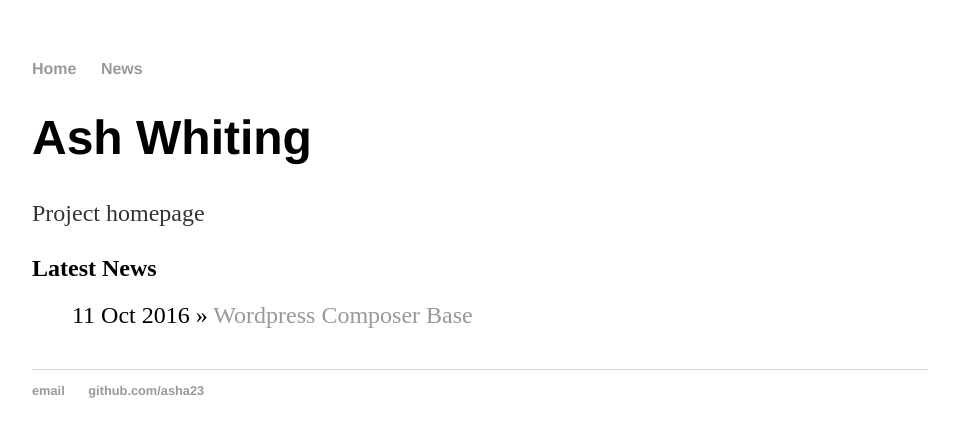
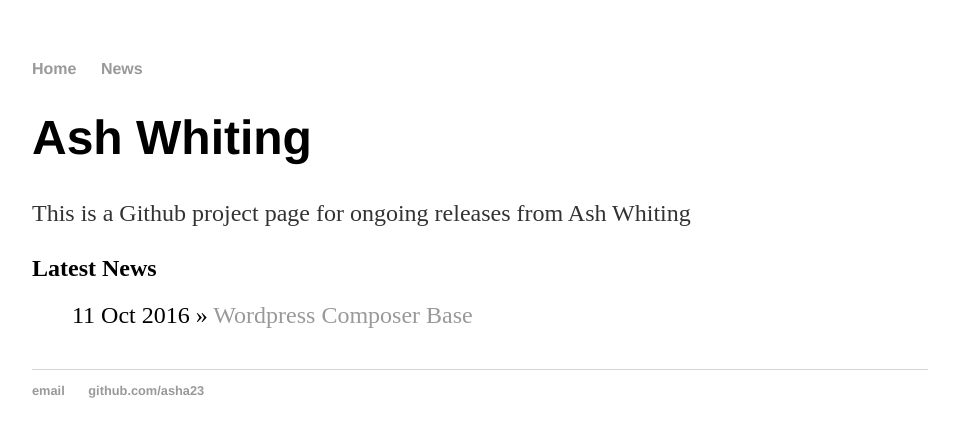
Before and after one commit to asha23/asha23.github.io, a Jekyll site: the page built from index.html, in a window 1280 px wide. Shown: the top 437 px of the page, without its empty margins (160-1119 px from the left). Built offline with Jekyll 4.4.1, drawn with Linux system fonts in a browser that asks for light colours.

Commit message:
Update index.html

```diff
--- a/index.html
+++ b/index.html
@@ -4,5 +4,5 @@ title: Ash Whiting
 ---
 <div class="blurb">
 	<h1>Ash Whiting</h1>
-	<p>Project homepage</p>
+	<p>This is a Github project page for ongoing releases from Ash Whiting</p>
 </div><!-- /.blurb -->
```
